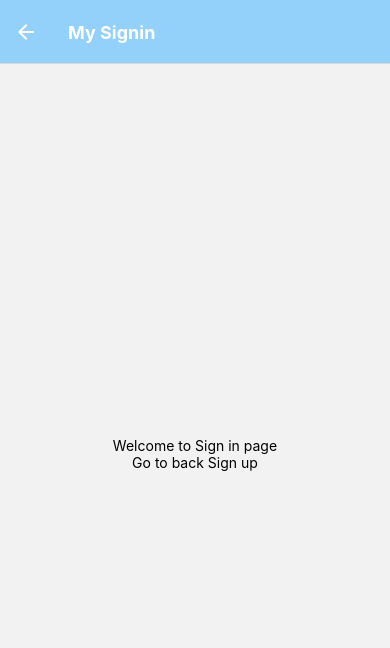
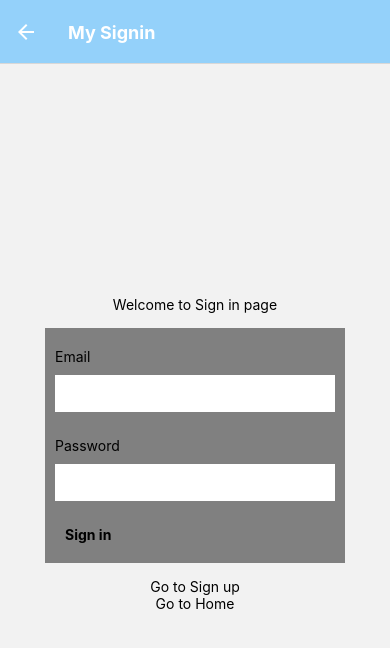
Before and after one commit to michaelbenedictbautista/CrossPlatformProject, a React Native app: screen /Signin in a window 390 px wide. Shown: the top 648 px of the page. Built offline with nearby package versions, Linux system fonts and the light colour scheme.

Commit message:
Implemented user signup and added to firebase with authentication. Navigation to HomeScreen and passing user as props from Sign up page. Adde Signout button but not implementation done yet.

```diff
--- a/App.js
+++ b/App.js
@@ -1,5 +1,6 @@
 // import { StatusBar } from 'expo-status-bar'
 import { StyleSheet, Text, View, Image} from 'react-native'
+import { useState, useEffect } from 'react';
 
 
 // Import for Navigation Container and Native Stack Navigator
@@ -10,10 +11,13 @@ import { createNativeStackNavigator } from '@react-navigation/native-stack';
 import { HomeScreen } from './screens/HomeScreen';
 import { SigninScreen } from './screens/SigninScreen';
 import { SignupScreen } from './screens/SignupScreen';
+import { SignoutButton } from './screens/SignupScreen';
+
 
 // Firebase config
 import { firebaseConfig } from './config/config';
 import { initializeApp } from 'firebase/app'
+import { getAuth, createUserWithEmailAndPassword } from 'firebase/auth'
 
 // Initialise the app
 initializeApp(firebaseConfig)
@@ -34,6 +38,21 @@ function LogoTitle() {
 const Stack = createNativeStackNavigator()
 
 export default function App() {
+
+//const [auth, setAuth] =  useState(false)
+const [user,setUser] = useState()
+
+  const register = (email, password) => {
+    const authObj = getAuth()
+    createUserWithEmailAndPassword(authObj, email, password)
+      .then((userCredential) => {
+        setUser(userCredential.user)
+      })
+      .catch((error) => {
+        console.log(error)
+      })
+  }
+
   return (
     <NavigationContainer>
     <Stack.Navigator screenOptions={{
@@ -45,9 +64,29 @@ export default function App() {
           fontWeight: 'bold',
         },
       }}>
-      <Stack.Screen name="Signup" component={SignupScreen} options={{  headerTitle: (props) => <LogoTitle {...props}/> }} />
+       {/* // Passing addtional props we  */}
+      {/* <Stack.Screen name="Signup" component={SignupScreen} options={{  headerTitle: (props) => <LogoTitle {...props}/> }} /> */}
+
+      <Stack.Screen name="Signup"  options={{  headerTitle: (props) => <LogoTitle {...props}/> }}>
+          { ( props ) => <SignupScreen {...props} signup={register} auth={user}/> }
+        </Stack.Screen>
+
+
+      {/* <Stack.Screen name="Signup">
+          { ( props) => <SignupScreen {...props} signup={register} auth={user}/> }
+        </Stack.Screen> */}
+
       <Stack.Screen name="Signin" component={SigninScreen} options={{ title: 'My Signin' }} />
-      <Stack.Screen name="Home" component={HomeScreen} options= {({route}) => ( {title: route.params.name})}/>
+
+
+      {/* <Stack.Screen name="Home" component={HomeScreen} options= {({route}) => ( {title: route.params.name})} /> */}
+
+
+      <Stack.Screen name="Home" component={HomeScreen} options={{ title: 'My Home' }} />
+      {/* <Stack.Screen name="Home" options={{  headerTitle: (props) => <LogoTitle {...props}/> }}>
+      {(props) => <Home {...props} auth={user} />}
+      </Stack.Screen> */}
+
     </Stack.Navigator>
   </NavigationContainer>
 );
--- a/screens/HomeScreen.js
+++ b/screens/HomeScreen.js
@@ -1,6 +1,7 @@
+import { useState, useEffect, useRef } from 'react'
+
 import { StyleSheet, Text, View, FlatList, TextInput } from 'react-native'
-
-import { useState, useEffect, useRef } from 'react'
+import { useNavigation } from '@react-navigation/native'
 import { TouchableOpacity, Share } from 'react-native'
 
 /// Components
@@ -18,7 +19,8 @@ import constants from 'expo-constants'
 import Icon from 'react-native-vector-icons/AntDesign'
 import { SafeAreaView } from 'react-native-safe-area-context'
 
-export function HomeScreen( navigation ) {
+export function HomeScreen( props ) {
+  const navigation = useNavigation();
 
   // Local storage
   const storage = new Storage({
@@ -43,6 +45,8 @@ export function HomeScreen( navigation ) {
   const [ compListData, setCompListData ] = useState([])
   const [ starting, setStarting ] = useState (true)
   const [ qrvalue, setQrvalue ] = useState('');
+  const [ qrValueDate, setQrValueDate ] = useState('');
+
 
   // getters and setters for task done
   const [ markedItem, setMarkedItem ] = useState([])
@@ -187,9 +191,15 @@ const generateCode = (itemId) => {
       return item
     }
   })
-  setQrvalue(newGeneratedItem.name)
+  setQrvalue( newGeneratedItem.name)
+  setQrValueDate( newGeneratedItem.date )
 
 }
+
+// const indentSpacing =()=> {
+//   let indent = concat( newItem )
+//   let newList = upListData.concat( newItem )
+// }
 
 
 // Function to share QR code
@@ -216,11 +226,14 @@ const shareQRCode = () => {
    const Init = () => {
     setInput('')
     setQrvalue('')
+    setQrValueDate('')
+
   }
 
   return (
 
     <View style={styles.homeContainer}>
+
        <LinearGradient
         style={styles.box}
         colors={['blue', 'cyan']}
@@ -228,30 +241,30 @@ const shareQRCode = () => {
         end={{ x: 0, y: 0 }}
         />
 
-      <View>
+      <View style={styles.QrCodeContainer}>
 
         <QRCode
-
           getRef={(ref) => (myQRCode = ref)}
 
           //QR code value
-          value={qrvalue ? qrvalue : 'NA'}
+          // value={qrvalue ? qrvalue : 'NA'}
+          value={[qrvalue, qrValueDate]}
           //size of QR Code
-          size={100}
+          size={150}
           //Color of the QR Code (Optional)
           color="black"
           //Background Color of the QR Code
           backgroundColor="white"
           logo={require('../assets/logo.png')}
           logoSize={15}
-          logoMargin={2}
+          logoMargin={4}
           justifyContent='center'
         />
         {/* Function button to share generated task */}
         <TouchableOpacity
           style={styles.shareButtonStyle}
           onPress={shareQRCode}>
-          <Icon.Button name="save"></Icon.Button>
+          <Icon style={styles.shareButtonIcon} name="save"/>
           <Text style={styles.shareButtonTextStyle}>
             Share QR code
           </Text>
@@ -396,10 +409,28 @@ const styles = StyleSheet.create( {
     color: 'white',
   },
 
+  QrCodeContainer: {
+    flex: 1,
+    alignItems: 'center',
+    justifyContent: 'center',
+    padding: 5,
+    marginTop: 5,
+  },
+
   shareButtonStyle: {
+    flexDirection: 'row',
+    justifyContent: 'flex-start',
     alignItems: 'center',
-    padding: 10,
+    marginTop: 5,
+    padding: 5,
     borderRadius: 300,
+    backgroundColor: 'cyan',
+  },
+
+  shareButtonIcon: {
+
+    color:"white",
+
   },
 
   shareButtonTextStyle: {
@@ -409,4 +440,5 @@ const styles = StyleSheet.create( {
 
 
 
+
 } )
--- a/screens/SigninScreen.js
+++ b/screens/SigninScreen.js
@@ -1,21 +1,133 @@
-import { Text, View, StyleSheet, TouchableOpacity, Button} from 'react-native'
+
+import {useState, useEffect} from 'react'
+
+import { Text, View, StyleSheet, TouchableOpacity, TextInput, KeyboardAvoidingView} from 'react-native'
 
 export function SigninScreen( {navigation} ) {
+  // Declaring UseState for both email and password
+ const [email, setEmail] = useState('')
+ const [validEmail, setValidEmail] = useState(false)
+ const [password, setPassword] = useState('')
+ const [validPassword, setValidPassword] = useState(false)
+
+
+//function to validate email
+const validateEmail = ( emailStr ) => {
+  // check if email contains '@' symbol
+  const atIndex = emailStr.indexOf('@')
+  if( atIndex > 0 ) {
+    return true
+  }
+  else {
+    return false
+  }
+}
+
+const validatePassword = (passwordStr) => {
+  const passLength = passwordStr.length
+  if (passLength >= 8) {
+    return true
+  }
+  else {
+    return false
+  }
+}
+
+
+useEffect( () => {
+  // console.log( validateEmail( email ) )
+  if ( validateEmail( email ) ) {
+    setValidEmail( true )
+  }
+  else { setValidEmail( false ) }
+  if ( validatePassword( password ) ) {
+    setValidPassword( true )
+  }
+  else { setValidPassword( false ) }
+}, [ email, password ] )
+
   return (
-    <View style={styles.signinView}>
-      <Text>Welcome to Sign in page</Text>
-      <TouchableOpacity onPress={ () => navigation.navigate('Signup')}>
-        <Text>Go to back Sign up</Text>
+    <KeyboardAvoidingView style={styles.signupView} behavior='padding'>
+
+    <Text style = {styles.signUpTitle}>Welcome to Sign in page</Text>
+
+    {/* Wrap the TextIput elements to View */}
+    <View style = {styles.signupForm}>
+
+      <Text style = {styles.label}>Email</Text>
+      <TextInput style = {styles.input} onChangeText = { (value) => setEmail(value)}/>
+
+      <Text style = {styles.label}>Password</Text>
+      <TextInput style = {styles.input} secureTextEntry={true} onChangeText={ (value) => setPassword (value) }/>
+
+      <TouchableOpacity style={ (validEmail && validPassword) ? styles.button : styles.buttonDisabled }
+      disabled={ (validEmail && validPassword) ? false : true }>
+          <Text style={styles.buttonText}>Sign in</Text>
+      </TouchableOpacity>
+
+    </View>
+
+
+    <TouchableOpacity onPress={ () => navigation.navigate('Signup')}>
+        <Text>Go to Sign up</Text>
     </TouchableOpacity>
-    {/* <Button title="Go back" onPress={() => navigation.goBack()} /> */}
-    </View>
+
+    <TouchableOpacity onPress={ () => navigation.navigate('Home', {name: 'Custom Home header'})}>
+        <Text>Go to Home</Text>
+    </TouchableOpacity>
+    </KeyboardAvoidingView>
   )
 }
 
 const styles = StyleSheet.create( {
-  signinView: {
+
+  signupView: {
+
     flex: 1,
     justifyContent: 'center',
     alignItems: 'center',
   },
+
+  signUpTitle: {
+    marginBottom: 15,
+
+  },
+
+  signupForm: {
+    backgroundColor: 'gray',
+    width: 300,
+    padding: 10,
+    marginBottom: 15,
+  },
+
+  label: {
+    marginVertical: 10,
+  },
+
+  input: {
+    backgroundColor: '#fff',
+    marginBottom: 15,
+    padding: 10,
+  },
+
+  form: {
+    justifyContent: 'flex-start',
+  },
+
+  button: {
+    backgroundColor: 'cyan',
+    alignItems: 'center',
+    padding: 10,
+    borderRadius: 300,
+  },
+
+  buttonDisabled: {
+    backgroundColor: 'gray',
+    padding: 10,
+  },
+
+  buttonText: {
+    fontWeight: 'bold',
+  },
+
 } )
--- a/screens/SignupScreen.js
+++ b/screens/SignupScreen.js
@@ -1,15 +1,17 @@
-import {useState, useEffect} from 'react'
+import { useState, useEffect } from 'react'
+import { useNavigation } from '@react-navigation/native'
 
 import { Text, View, StyleSheet, TouchableOpacity, TextInput, KeyboardAvoidingView} from 'react-native'
+import { HomeScreen } from './HomeScreen'
 
-export function SignupScreen( {navigation} ) {
+export function SignupScreen( props ) {
+  const navigation = useNavigation();
 
   // Declaring UseState for both email and password
   const [email, setEmail] = useState('')
   const [validEmail, setValidEmail] = useState(false)
-
-  const [Password, setPassword] = useState()
-  const [validPassowrd, setValidPassword] = useState(false)
+  const [password, setPassword] = useState('')
+  const [validPassword, setValidPassword] = useState()
 
   //function to validate email
   const validateEmail = ( emailStr ) => {
@@ -22,18 +24,39 @@ export function SignupScreen( {navigation} ) {
       return false
     }
   }
-
+  //function to validate password
   const validatePassword = (passwordStr) => {
     const passLength = passwordStr.length
+    if (passLength >= 8) {
+      return true
+    }
+    else {
+      return false
+    }
+  }
 
+  const signUp = ( email, password ) => {
+    props.signup( email, password )
   }
 
   useEffect( () => {
-    console.log( validateEmail( email ) )
+    // console.log( validateEmail( email ) )
     if ( validateEmail( email ) ) {
       setValidEmail( true )
     }
-  }, [email] )
+    else { setValidEmail( false ) }
+    if ( validatePassword( password ) ) {
+      setValidPassword( true )
+    }
+    else { setValidPassword( false ) }
+  }, [ email, password ] )
+
+  useEffect( () => {
+    // auth is passed on as a prop from App.js
+    if( props.auth ) {
+      navigation.reset( { index: 0, routes: [ {name: "Home"} ]} )
+    }
+  }, [ props.auth ])
 
   return (
     <KeyboardAvoidingView style={styles.signupView} behavior='padding'>
@@ -49,12 +72,13 @@ export function SignupScreen( {navigation} ) {
       <Text style = {styles.label}>Password</Text>
       <TextInput style = {styles.input} secureTextEntry={true} onChangeText={ (value) => setPassword (value) }/>
 
-      <TouchableOpacity style= {styles.button} o>
+      <TouchableOpacity style={ (validEmail && validPassword) ? styles.button : styles.buttonDisabled }
+      disabled={ (validEmail && validPassword) ? false : true }
+      onPress={() => {signUp(email, password)}}>
           <Text style={styles.buttonText}>Sign up</Text>
       </TouchableOpacity>
 
     </View>
-
 
     <TouchableOpacity onPress={ () => navigation.navigate('Signin')}>
         <Text>Go to Sign in</Text>
@@ -109,6 +133,11 @@ const styles = StyleSheet.create( {
     borderRadius: 300,
   },
 
+  buttonDisabled: {
+    backgroundColor: 'gray',
+    padding: 10,
+  },
+
   buttonText: {
     fontWeight: 'bold',
   },
```
Also changed, not shown: components/SignoutButton.js (added, +7 -0 lines).
